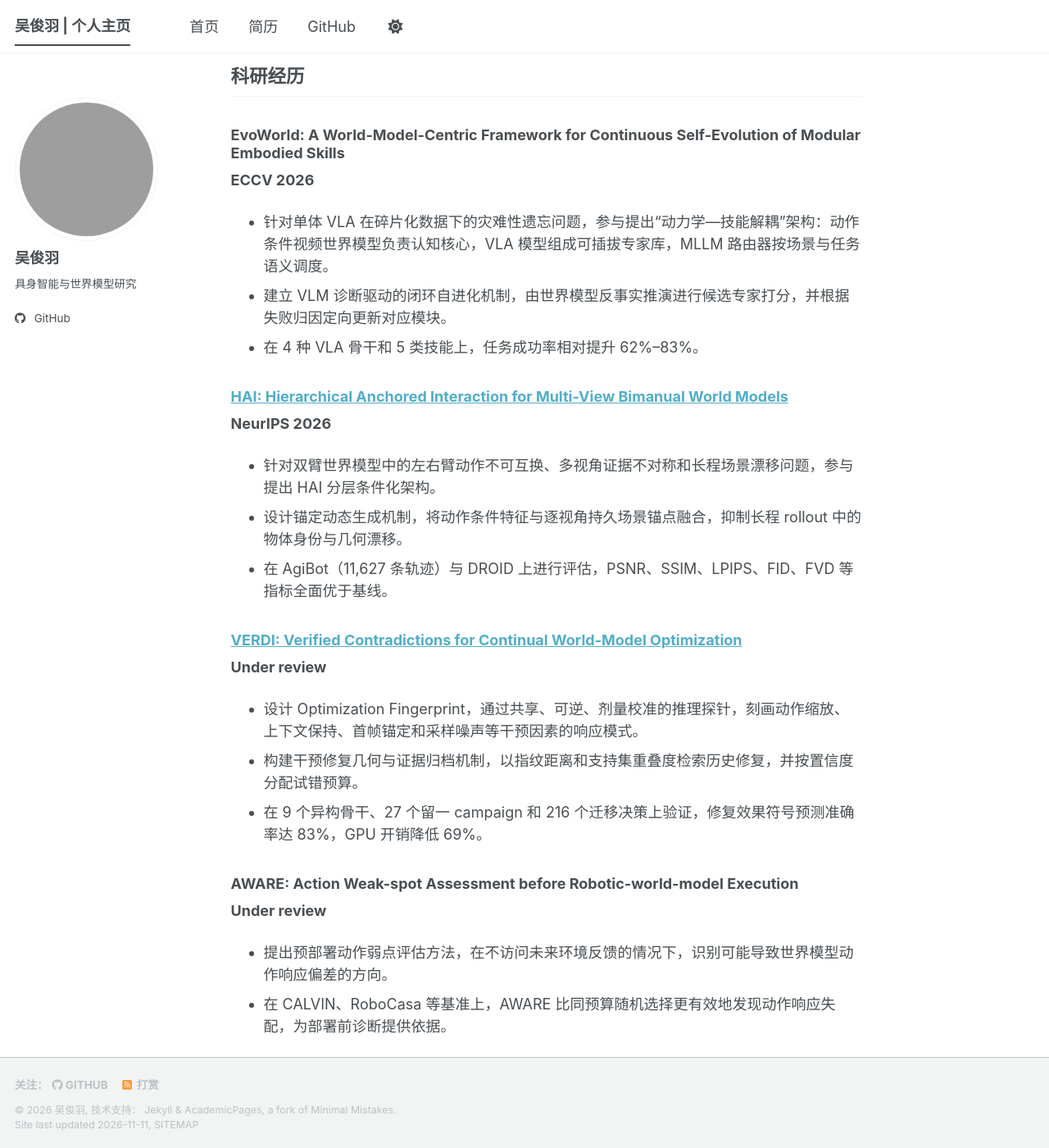
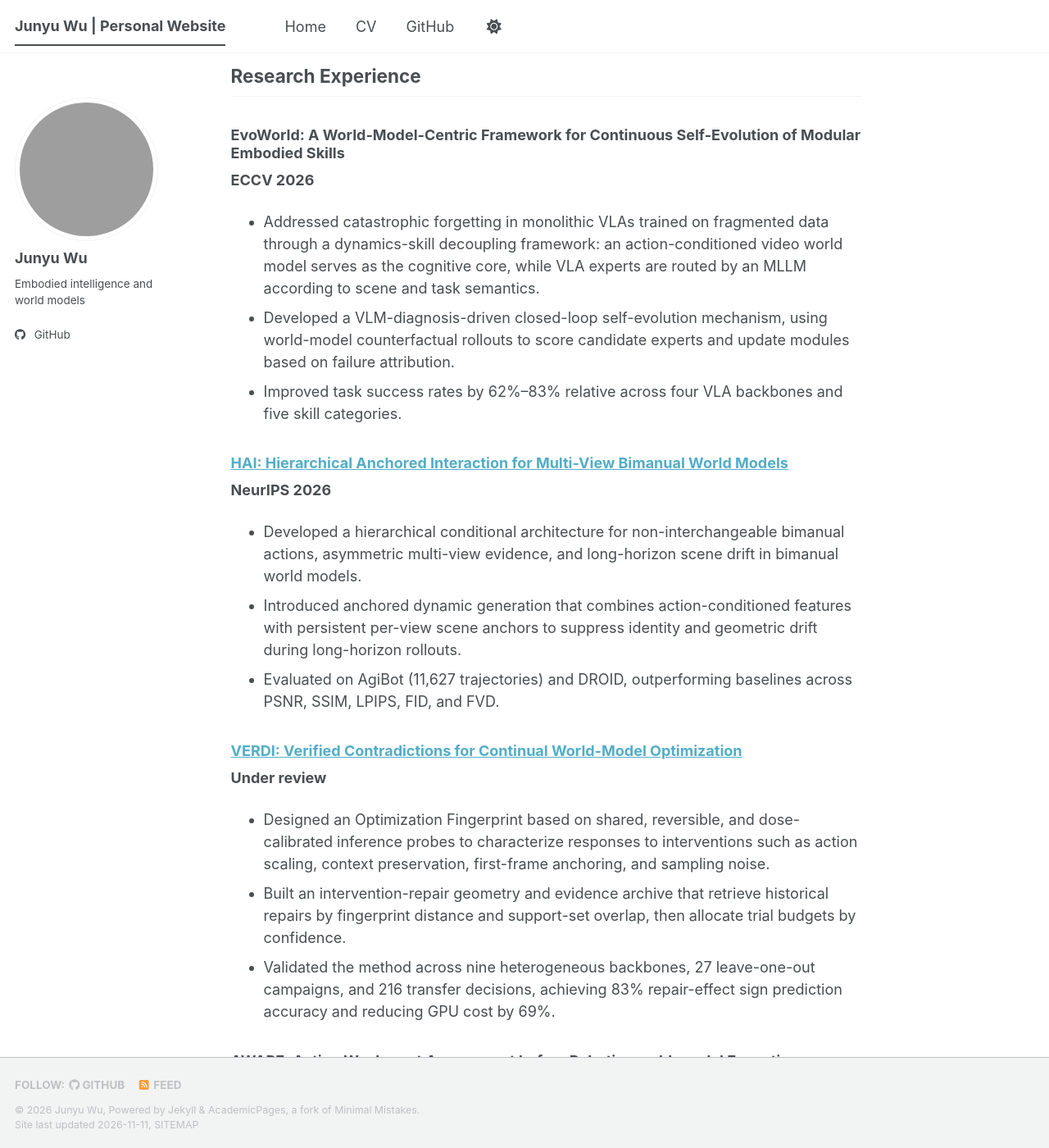
Before and after one commit to wujunyu687-lab/wujunyu687-lab.github.io, a Jekyll site: the page built from _pages/about.md, in a window 1280 px wide and 1400 px high, scrolled down 237 px. Shown: the whole window at 82% size. Built offline with Jekyll 4.4.1, drawn with Linux system fonts in a browser that asks for light colours; a script bundle is joined from its source files by our own code; a style sheet for code colours, icons or effects is not loaded; some of the changed text lies outside the part shown; grey boxes are pictures that could not be loaded.

Commit message:
Translate personal website to English

```diff
--- a/_config.yml
+++ b/_config.yml
@@ -7,12 +7,12 @@
 # server process.
 
 # Basic Site Settings
-locale                   : "zh-CN"
+locale                   : "en-US"
 site_theme               : "default" # The available themes options are "default", "air", "sunrise", "mint", "dirt" and "contrast"
-title                    : "吴俊羽 | 个人主页"
+title                    : "Junyu Wu | Personal Website"
 title_separator          : "-"
-name                     : &name "吴俊羽"
-description              : &description "吴俊羽的个人主页，关注具身智能与世界模型。"
+name                     : &name "Junyu Wu"
+description              : &description "Junyu Wu's personal website, focused on embodied intelligence and world models."
 url                      : "https://wujunyu687-lab.github.io"
                                                            # or if you already have some other page hosted on Github then use "https://[your GitHub username].github.io/[Your Repo Name]"
 baseurl                  : "" # the subpath of your site, e.g. "/blog"
@@ -24,9 +24,9 @@ repository               : "wujunyu687-lab/wujunyu687-lab.github.io"
 author:
   # Biographic information
   avatar           : "https://github.com/wujunyu687-lab.png"
-  name             : "吴俊羽"
+  name             : "Junyu Wu"
   pronouns         : # example: "she/her"
-  bio              : "具身智能与世界模型研究"
+  bio              : "Embodied intelligence and world models"
   location         :
   employer         :
   uri              : # URL
--- a/_data/navigation.yml
+++ b/_data/navigation.yml
@@ -8,10 +8,10 @@
 #      Markdown formatted page while the second is generated using JSON.
 
 main:
-  - title: "首页"
+  - title: "Home"
     url: /
 
-  - title: "简历"
+  - title: "CV"
     url: /cv/
 
   - title: "GitHub"
--- a/_pages/about.md
+++ b/_pages/about.md
@@ -1,81 +1,81 @@
 ---
 permalink: /
-title: "吴俊羽"
+title: "Junyu Wu"
 author_profile: true
 redirect_from:
   - /about/
   - /about.html
 ---
 
-你好，我是吴俊羽。
+Hi, I am Junyu Wu.
 
-我对具身智能很感兴趣，目前正在进行世界模型方向的研究。
+I am interested in embodied intelligence and currently work on world models.
 
-这个主页用于整理我的研究兴趣、学习记录和项目实践。
+This website documents my research interests, projects, and academic experience.
 
-## 科研经历
+## Research Experience
 
 ### EvoWorld: A World-Model-Centric Framework for Continuous Self-Evolution of Modular Embodied Skills
 
 **ECCV 2026**
 
-- 针对单体 VLA 在碎片化数据下的灾难性遗忘问题，参与提出“动力学—技能解耦”架构：动作条件视频世界模型负责认知核心，VLA 模型组成可插拔专家库，MLLM 路由器按场景与任务语义调度。
-- 建立 VLM 诊断驱动的闭环自进化机制，由世界模型反事实推演进行候选专家打分，并根据失败归因定向更新对应模块。
-- 在 4 种 VLA 骨干和 5 类技能上，任务成功率相对提升 62%–83%。
+- Addressed catastrophic forgetting in monolithic VLAs trained on fragmented data through a dynamics-skill decoupling framework: an action-conditioned video world model serves as the cognitive core, while VLA experts are routed by an MLLM according to scene and task semantics.
+- Developed a VLM-diagnosis-driven closed-loop self-evolution mechanism, using world-model counterfactual rollouts to score candidate experts and update modules based on failure attribution.
+- Improved task success rates by 62%–83% relative across four VLA backbones and five skill categories.
 
 ### [HAI: Hierarchical Anchored Interaction for Multi-View Bimanual World Models](https://hai-anon.github.io/)
 
 **NeurIPS 2026**
 
-- 针对双臂世界模型中的左右臂动作不可互换、多视角证据不对称和长程场景漂移问题，参与提出 HAI 分层条件化架构。
-- 设计锚定动态生成机制，将动作条件特征与逐视角持久场景锚点融合，抑制长程 rollout 中的物体身份与几何漂移。
-- 在 AgiBot（11,627 条轨迹）与 DROID 上进行评估，PSNR、SSIM、LPIPS、FID、FVD 等指标全面优于基线。
+- Developed a hierarchical conditional architecture for non-interchangeable bimanual actions, asymmetric multi-view evidence, and long-horizon scene drift in bimanual world models.
+- Introduced anchored dynamic generation that combines action-conditioned features with persistent per-view scene anchors to suppress identity and geometric drift during long-horizon rollouts.
+- Evaluated on AgiBot (11,627 trajectories) and DROID, outperforming baselines across PSNR, SSIM, LPIPS, FID, and FVD.
 
 ### [VERDI: Verified Contradictions for Continual World-Model Optimization](https://verdiwm-anno.github.io/)
 
 **Under review**
 
-- 设计 Optimization Fingerprint，通过共享、可逆、剂量校准的推理探针，刻画动作缩放、上下文保持、首帧锚定和采样噪声等干预因素的响应模式。
-- 构建干预修复几何与证据归档机制，以指纹距离和支持集重叠度检索历史修复，并按置信度分配试错预算。
-- 在 9 个异构骨干、27 个留一 campaign 和 216 个迁移决策上验证，修复效果符号预测准确率达 83%，GPU 开销降低 69%。
+- Designed an Optimization Fingerprint based on shared, reversible, and dose-calibrated inference probes to characterize responses to interventions such as action scaling, context preservation, first-frame anchoring, and sampling noise.
+- Built an intervention-repair geometry and evidence archive that retrieve historical repairs by fingerprint distance and support-set overlap, then allocate trial budgets by confidence.
+- Validated the method across nine heterogeneous backbones, 27 leave-one-out campaigns, and 216 transfer decisions, achieving 83% repair-effect sign prediction accuracy and reducing GPU cost by 69%.
 
 ### AWARE: Action Weak-spot Assessment before Robotic-world-model Execution
 
 **Under review**
 
-- 提出预部署动作弱点评估方法，在不访问未来环境反馈的情况下，识别可能导致世界模型动作响应偏差的方向。
-- 在 CALVIN、RoboCasa 等基准上，AWARE 比同预算随机选择更有效地发现动作响应失配，为部署前诊断提供依据。
+- Proposed a pre-deployment action weak-spot assessment method that identifies action directions likely to induce world-model response errors without access to future environment feedback.
+- On CALVIN and RoboCasa, AWARE discovers action-response mismatches more effectively than same-budget random selection, providing a diagnostic signal before deployment.
 
-## 实习经历
+## Internship Experience
 
-### 北京智源研究院
+### Beijing Academy of Artificial Intelligence
 
-**2026/04–至今 · 具身世界模型预训练实习生**
+**Apr. 2026–Present · Pre-training Intern, Embodied World Models**
 
-### 蔚来
+### NIO
 
-**2026/10–至今 · 自动驾驶世界模型基模研究型实习生**
+**Oct. 2026–Present · Research Intern, Autonomous Driving Foundation World Models**
 
-## 教育背景
+## Education
 
-### 香港城市大学
+### City University of Hong Kong
 
-**2026–至今 · 电子电气工程硕士研究生**
+**2026–Present · M.S. Student in Electrical and Electronic Engineering**
 
-### 厦门大学
+### Xiamen University
 
-**2022–2026 · 人工智能专业本科**
+**2022–2026 · Undergraduate in Artificial Intelligence**
 
-## 研究兴趣
+## Research Interests
 
-- 具身智能（Embodied Intelligence）
-- 世界模型（World Models）
-- 智能体与环境交互
+- Embodied Intelligence
+- World Models
+- Agent-Environment Interaction
 
-## 当前方向
+## Current Focus
 
-我正在探索如何让智能体通过世界模型理解环境、预测未来，并在交互中形成更可靠的决策能力。
+I explore how world models can help intelligent agents understand environments, predict future outcomes, and make more reliable decisions through interaction.
 
-## 联系与代码
+## Contact and Code
 
-你可以在 [GitHub](https://github.com/wujunyu687-lab) 查看我的公开代码与后续更新。
+Find my public code and future updates on [GitHub](https://github.com/wujunyu687-lab).
```
Also changed, not shown: _pages/cv.md (+3 -3 lines).
